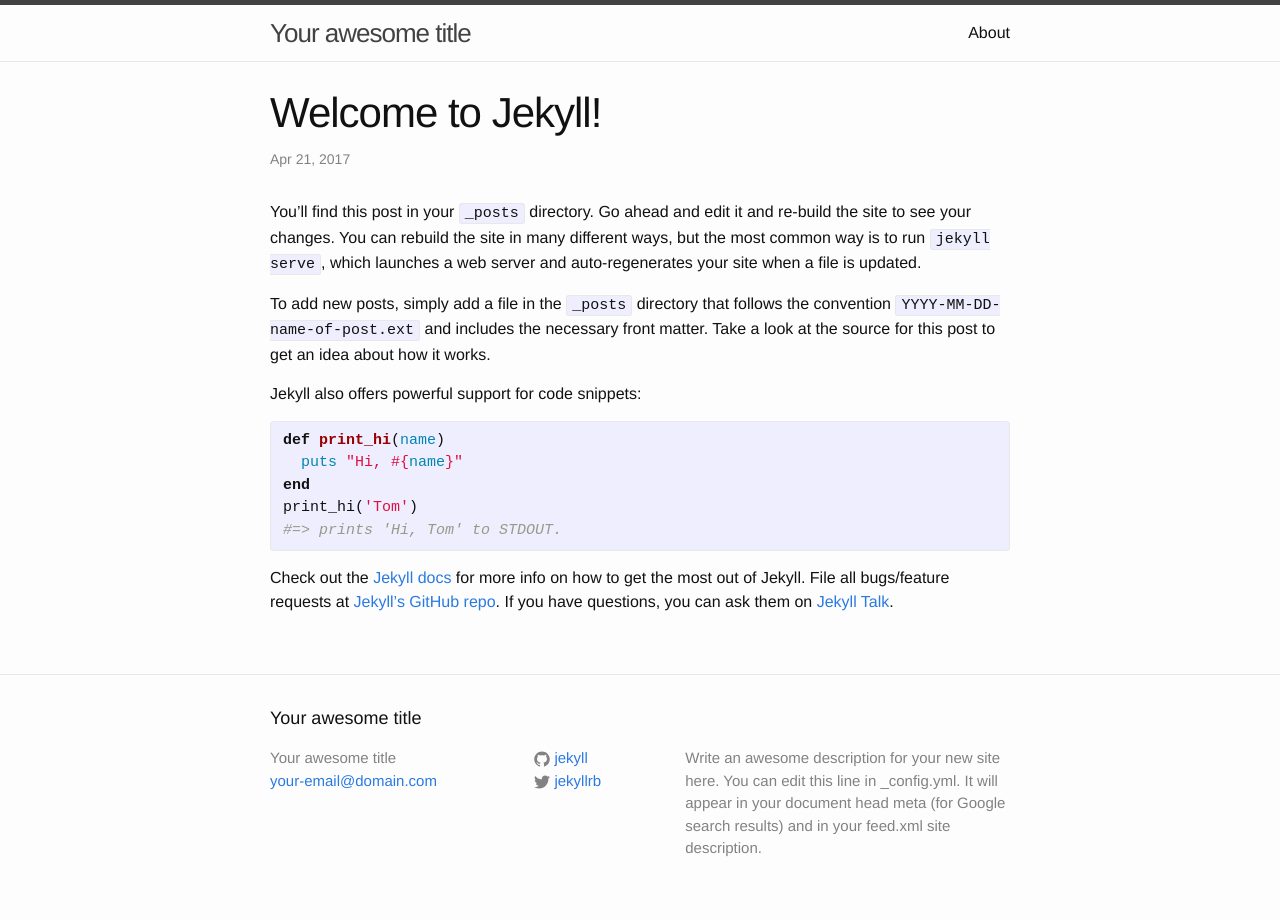
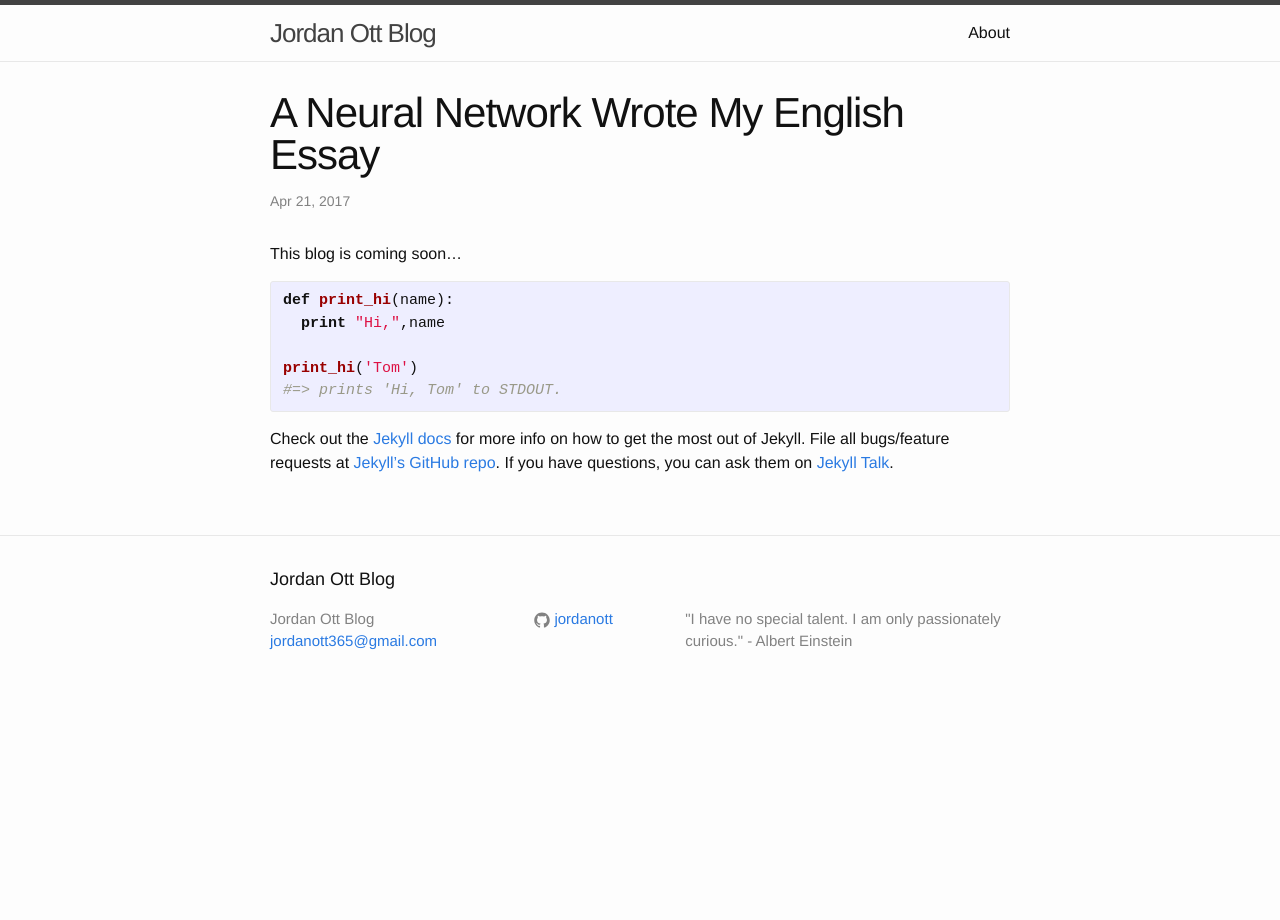
Before and after one commit to jordanott/jordanott.github.io, a Jekyll site: the page built from _posts/2017-04-21-welcome-to-jekyll.markdown, in a window 1280 px wide. Built offline with Jekyll 4.4.1, drawn with Linux system fonts in a browser that asks for light colours.

Commit message:
Adding new blog

```diff
--- a/_config.yml
+++ b/_config.yml
@@ -6,16 +6,14 @@
 # 'jekyll serve'. If you change this file, please restart the server process.
 
 # Site settings
-title: Your awesome title
-email: your-email@domain.com
+title: Jordan Ott Blog
+email: jordanott365@gmail.com
 description: > # this means to ignore newlines until "baseurl:"
-  Write an awesome description for your new site here. You can edit this
-  line in _config.yml. It will appear in your document head meta (for
-  Google search results) and in your feed.xml site description.
-baseurl: "" # the subpath of your site, e.g. /blog
-url: "http://yourdomain.com" # the base hostname & protocol for your site
-twitter_username: jekyllrb
-github_username:  jekyll
+  "I have no special talent. I am only passionately curious." - Albert Einstein
+baseurl: ""
+url: "http://jordanott.github.io"
+
+github_username:  jordanott
 
 # Build settings
 markdown: kramdown
--- a/_posts/2017-04-21-welcome-to-jekyll.markdown
+++ b/_posts/2017-04-21-welcome-to-jekyll.markdown
@@ -1,19 +1,15 @@
 ---
 layout: post
-title:  "Welcome to Jekyll!"
+title:  "A Neural Network Wrote My English Essay"
 date:   2017-04-21 14:56:36 -0700
 categories: jekyll update
 ---
-You’ll find this post in your `_posts` directory. Go ahead and edit it and re-build the site to see your changes. You can rebuild the site in many different ways, but the most common way is to run `jekyll serve`, which launches a web server and auto-regenerates your site when a file is updated.
+This blog is coming soon...
 
-To add new posts, simply add a file in the `_posts` directory that follows the convention `YYYY-MM-DD-name-of-post.ext` and includes the necessary front matter. Take a look at the source for this post to get an idea about how it works.
+{% highlight python %}
+def print_hi(name):
+  print "Hi,",name
 
-Jekyll also offers powerful support for code snippets:
-
-{% highlight ruby %}
-def print_hi(name)
-  puts "Hi, #{name}"
-end
 print_hi('Tom')
 #=> prints 'Hi, Tom' to STDOUT.
 {% endhighlight %}
```
Also changed, not shown: 8 other files.
